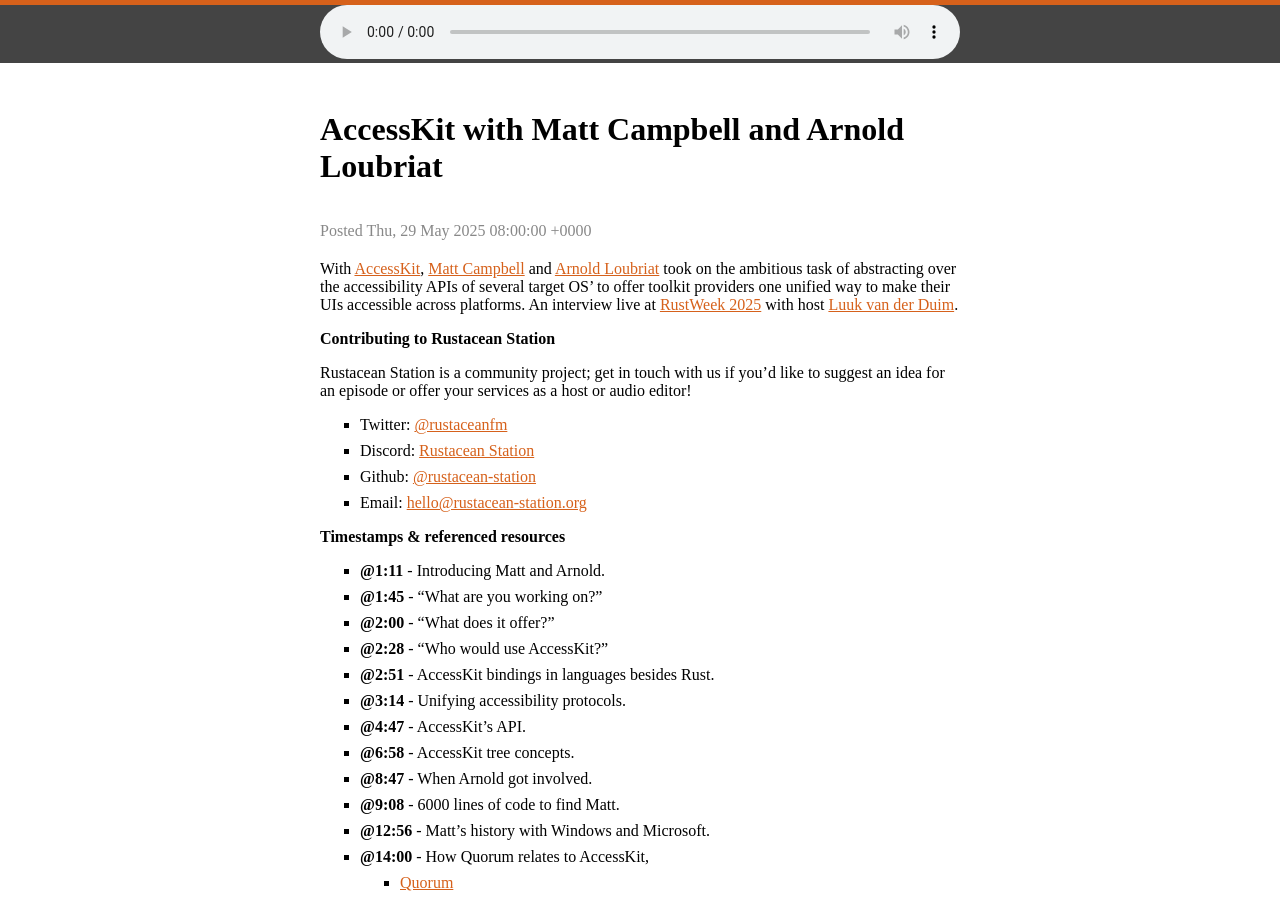
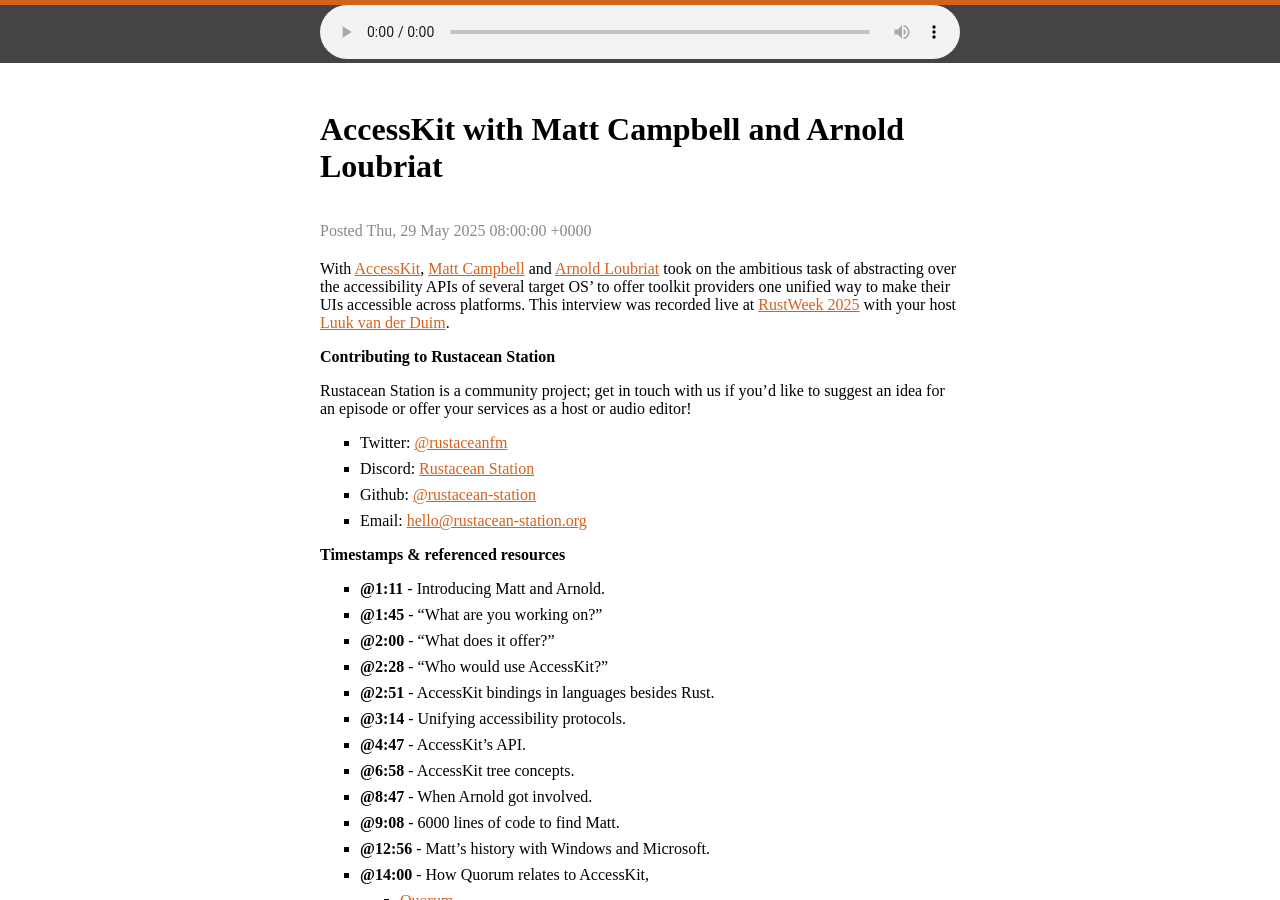
Before and after one commit to rustacean-station/rustacean-station.org, a Jekyll site: the page built from _episodes/interviews/2025-05-29-accesskit-with-matt-campbell-and-arnold-loubriat.md, in a window 1280 px wide and 900 px high, scrolled down 440 px. Built offline with Jekyll 4.4.1, drawn with Linux system fonts in a browser that asks for light colours.

Commit message:
fixup: Touchup description

```diff
--- a/_episodes/interviews/2025-05-29-accesskit-with-matt-campbell-and-arnold-loubriat.md
+++ b/_episodes/interviews/2025-05-29-accesskit-with-matt-campbell-and-arnold-loubriat.md
@@ -7,7 +7,8 @@
 ---
 
 With [AccessKit](https://accesskit.dev/), [Matt Campbell](https://github.com/mwcampbell) and [Arnold Loubriat](https://github.com/DataTriny) took on the ambitious task of abstracting over
-the accessibility APIs of several target OS' to offer toolkit providers one unified way to make their UIs accessible across platforms. An interview live at [RustWeek 2025](https://rustweek.org/) with host [Luuk van der Duim](https://github.com/luukvanderduim).
+the accessibility APIs of several target OS' to offer toolkit providers one unified way to make their UIs accessible across platforms.
+This interview was recorded live at [RustWeek 2025](https://rustweek.org/) with your host [Luuk van der Duim](https://github.com/luukvanderduim).
 
 ### Contributing to Rustacean Station
 
```
